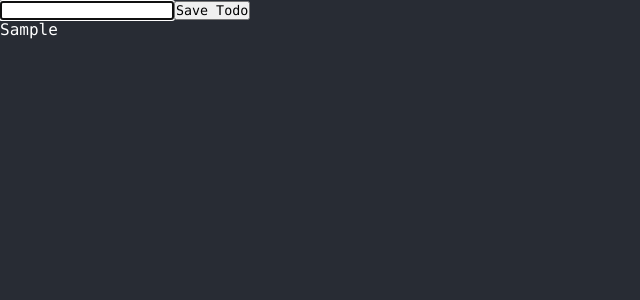
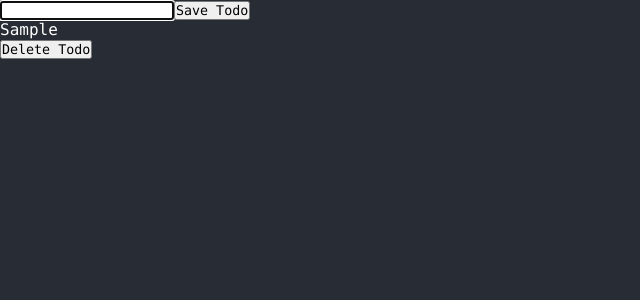
Before and after one commit to dmm22/todo, a React (Vite) app: page / in a window 1280 px wide. Both pictures are taken after typing "Sample" into the empty fields and a click on the button "Save Todo". Shown: the top 300 px of the page, without its empty margins (0-640 px from the left). Built offline with nearby package versions, Linux system fonts and the light colour scheme.

Commit message:
Add function to delete todos

```diff
--- a/src/components/SavedTodo.tsx
+++ b/src/components/SavedTodo.tsx
@@ -3,14 +3,20 @@ import Todo from "../types/todo"
 interface SavedTodoProps {
   todo: Todo
   selectTodo: (timeStamp: Date) => void
+  deleteTodo: (timeStamp: Date) => void
 }
 
-export default function SavedTodo({ todo, selectTodo }: SavedTodoProps) {
+export default function SavedTodo({
+  todo,
+  selectTodo,
+  deleteTodo,
+}: SavedTodoProps) {
   const { text, created } = todo
 
   return (
     <div onClick={() => selectTodo(created)}>
       <p>{text}</p>
+      <button onClick={() => deleteTodo(created)}>Delete Todo</button>
     </div>
   )
 }
--- a/src/components/Todos.tsx
+++ b/src/components/Todos.tsx
@@ -41,6 +41,10 @@ export default function Todos() {
     }
   }
 
+  function deleteTodo(timeStamp: Date) {
+    setTodos(todos.filter(({ created }) => created !== timeStamp))
+  }
+
   return (
     <section style={{ color: "white" }}>
       <CurrentTodo
@@ -55,6 +59,7 @@ export default function Todos() {
             key={`${todo.created}`}
             todo={todo}
             selectTodo={selectTodo}
+            deleteTodo={deleteTodo}
           />
         ))}
       </ul>
```
